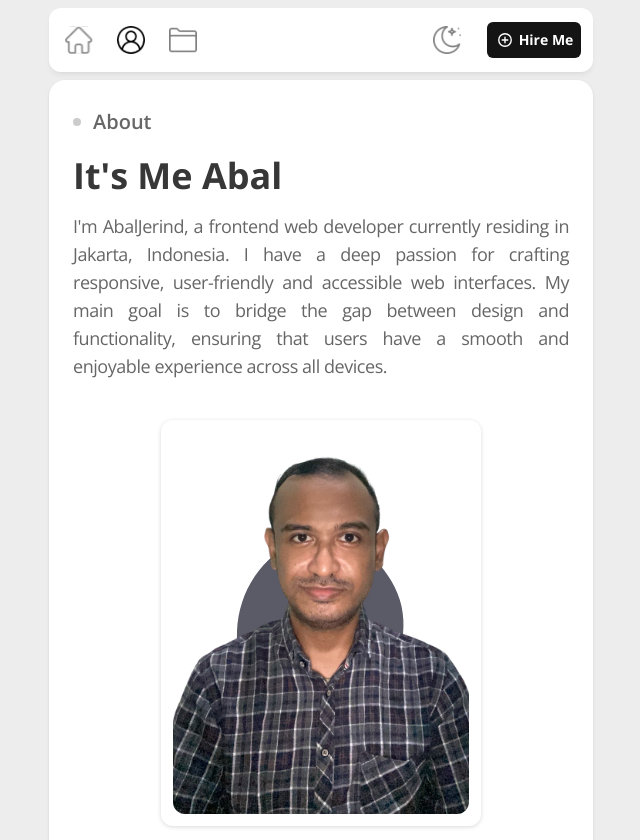
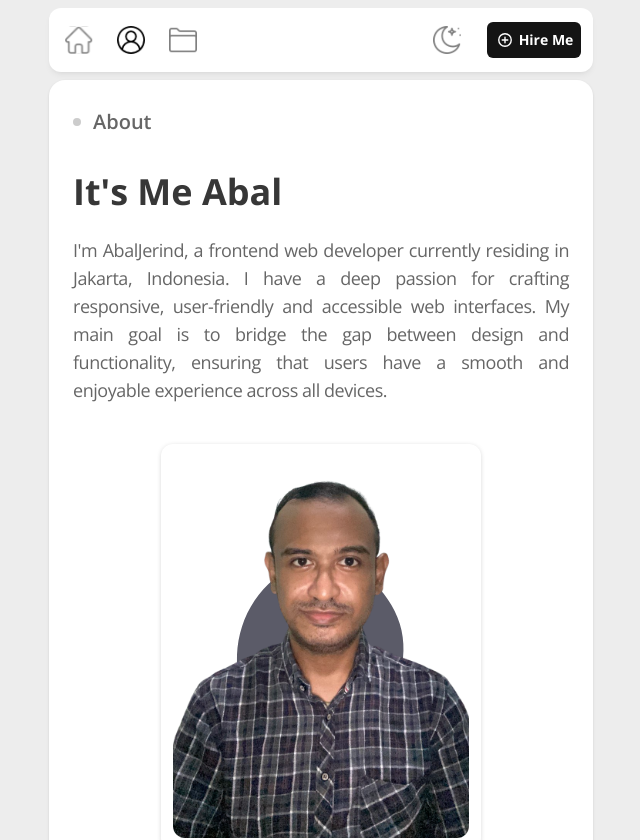
Before and after one commit to Abaljerind/portofolio-jerind, a React (Vite) app: page /about in a window 1280 px wide. Shown: the top 840 px of the page, without its empty margins (319-959 px from the left). Built offline with nearby package versions, Linux system fonts and the light colour scheme.

Commit message:
Add styles for breakpoint md for h2
Add styles for text size and margin top

```diff
--- a/src/pages/About.jsx
+++ b/src/pages/About.jsx
@@ -30,7 +30,7 @@ function About() {
 
       {/* profile */}
       <div className="profile flex flex-col px-6">
-        <h2 className="mb-4 text-3xl font-bold text-[#373737] md:text-4xl dark:text-white">
+        <h2 className="mb-4 text-3xl font-bold text-[#373737] md:mt-4 md:mb-6 md:text-4xl dark:text-white">
           It's Me Abal
         </h2>
         <p className="mb-10 text-justify text-[16px] leading-7 tracking-tight text-[#666666] md:text-lg dark:text-[#C0C0C0]">
```
